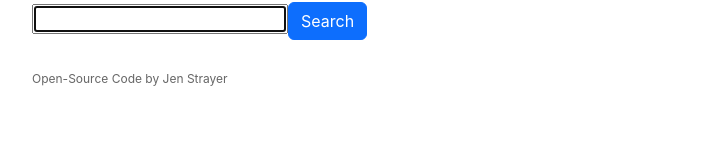
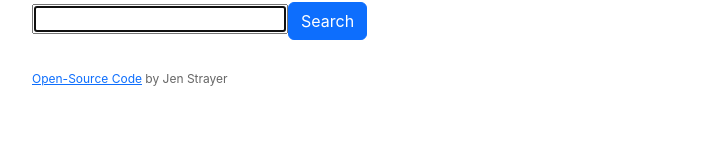
Before and after one commit to jstraye1/dictionary, a React (Create React App) app: page / in a window 1280 px wide. Shown: the part 138-298 px from the top of the page, without its empty margins (50-767 px from the left). Built offline with nearby package versions, Linux system fonts and the light colour scheme.

Commit message:
added GitHub link

```diff
--- a/src/App.js
+++ b/src/App.js
@@ -12,7 +12,16 @@
           <Dictionary />
         </main>
         <footer>
-          <p>Open-Source Code by Jen Strayer</p>
+          <p>
+            <a
+              href="https://github.com/jstraye1/dictionary"
+              target="_blank"
+              rel="noreferrer"
+            >
+              Open-Source Code
+            </a>{" "}
+            by Jen Strayer
+          </p>
         </footer>
       </div>
     </div>
```
